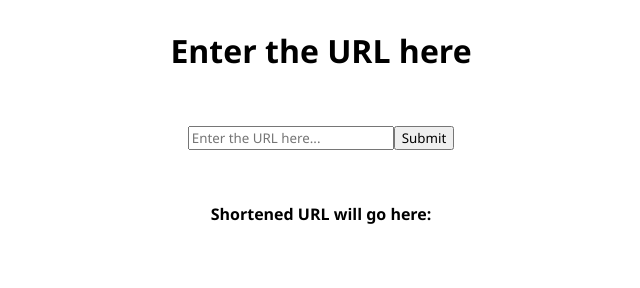
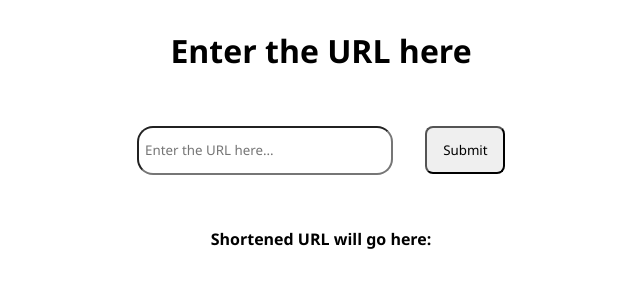
Before and after one commit to ujjalacharya/url-shortener, a website: page index.html in a window 1280 px wide. Shown: the whole page, without its empty margins (319-959 px from the left). Drawn offline with Linux system fonts and the light colour scheme.

Commit message:
add style to input bar and button

```diff
--- a/index.html
+++ b/index.html
@@ -20,6 +20,18 @@
         justify-content: center;
         align-items: center;
         margin: 2rem;
+      }
+      #url {
+        margin-right: 2rem;
+        height: 2rem;
+        border-radius: 1rem;
+        width: 15rem;
+        padding: 0.4rem;
+      }
+      button {
+        height: 3rem;
+        width: 5rem;
+        border-radius: 0.5rem;
       }
     </style>
   </head>
```
